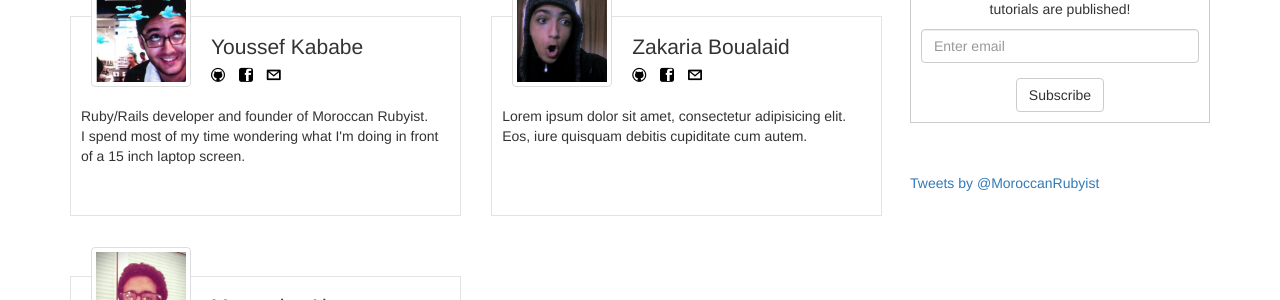
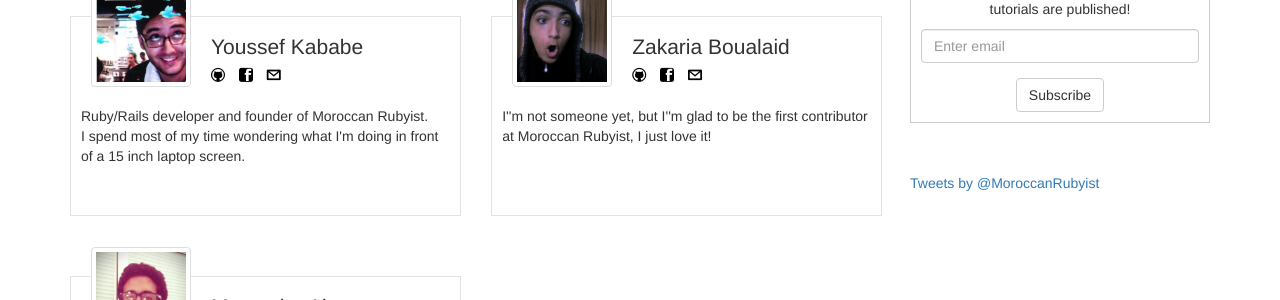
Before and after one commit to MoroccanRubyist/moroccanrubyist.github.io, a Jekyll site: the page built from about/index.html, in a window 1280 px wide and 900 px high, cut to the strip 0-816 px from the top of the window. Shown: the part 296-596 px from the top of the strip. Built offline with Jekyll 4.4.1, drawn with Linux system fonts in a browser that asks for light colours; nearby versions of some CDN libraries; Markdown is read by kramdown in place of the engine named in the settings; comment, search, counter and statistics services are not loaded.

Commit message:
Update contributors.yml

```diff
--- a/_data/contributors.yml
+++ b/_data/contributors.yml
@@ -10,7 +10,7 @@
   facebook: zakaria.boulaid
   email: boulaidzac@gmail.com
   picture: zakariaboualaid.png
-  bio: Lorem ipsum dolor sit amet, consectetur adipisicing elit. Eos, iure quisquam debitis cupiditate cum autem.
+  bio: I''m not someone yet, but I''m glad to be the first contributor at Moroccan Rubyist, I just love it!
 
 - name: Mustapha Alaouy
   github: alaouy
```
